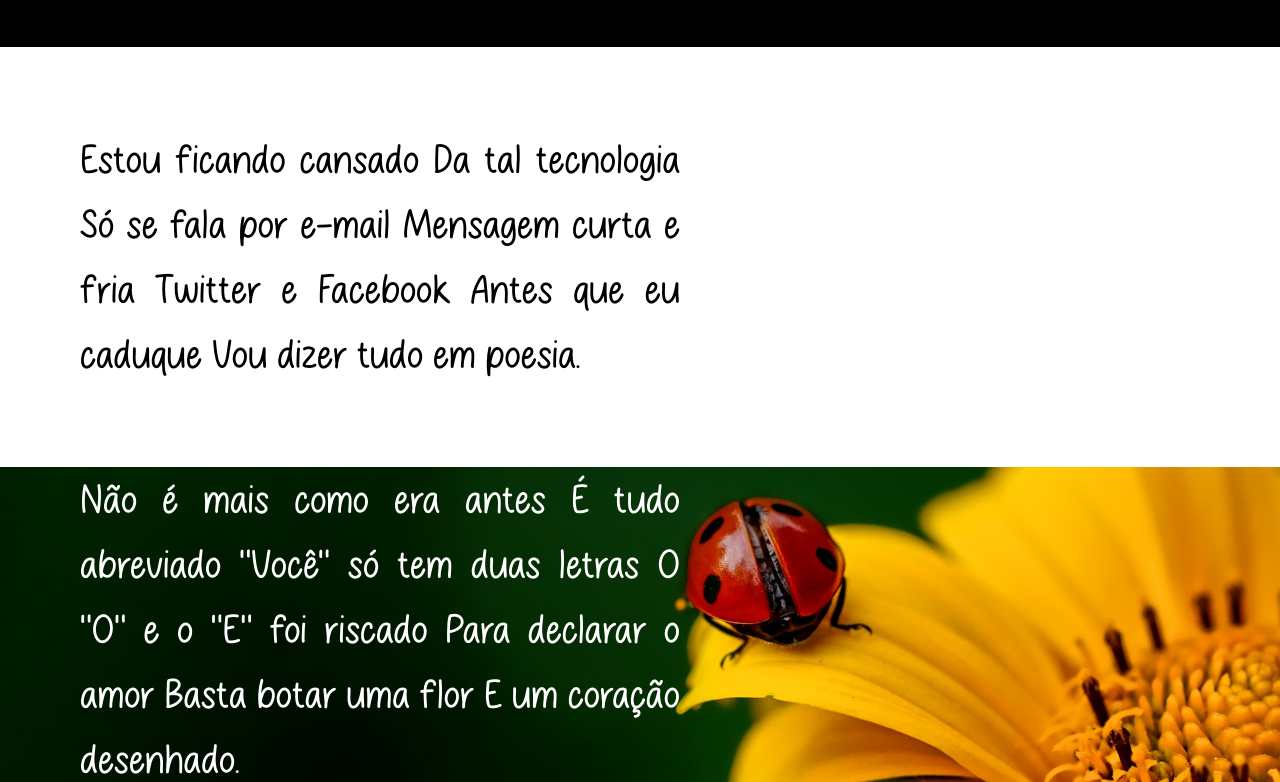
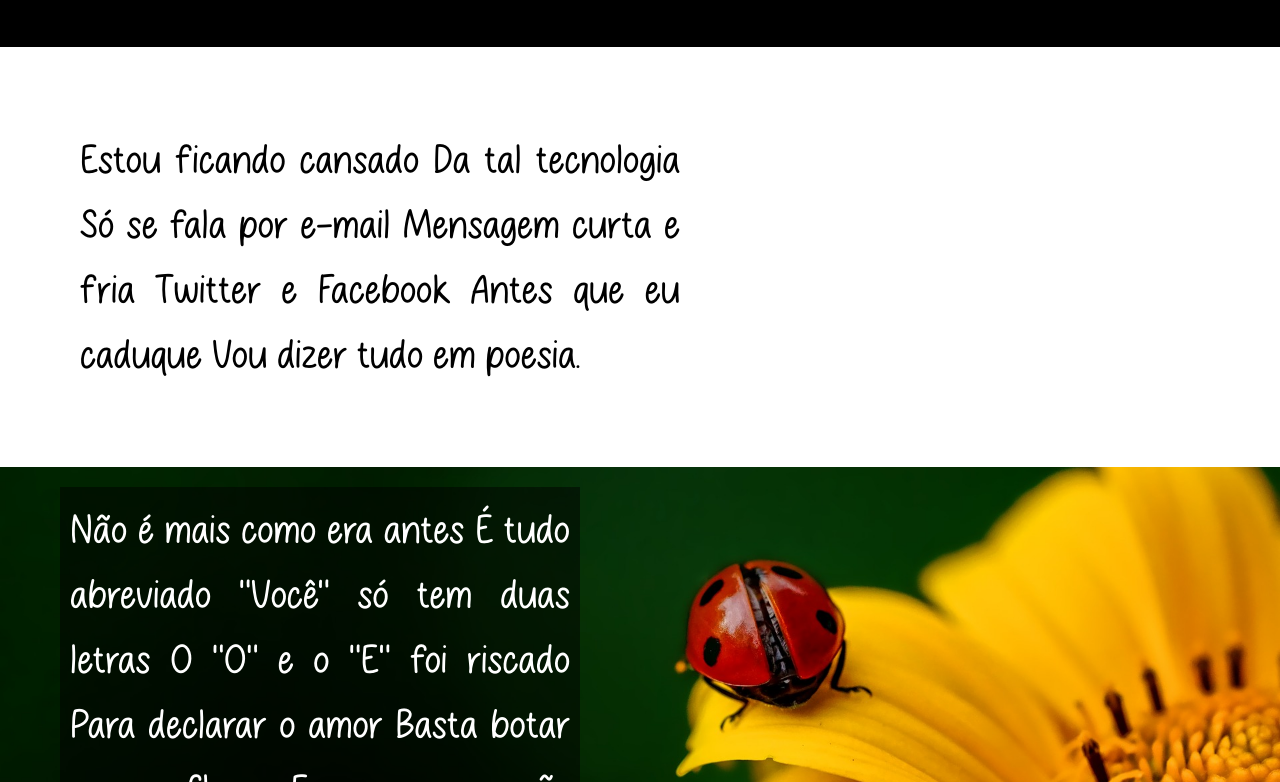
Before and after one commit to RamonLopes86/html-css, a plain HTML site: page ex022_desafio012/projeto-cordel.html in a window 1280 px wide. Shown: the part 170-952 px from the top of the page. Drawn offline with Linux system fonts and the light colour scheme.

Commit message:
atualizei desafio012

```diff
--- a/ex022_desafio012/css/style.css
+++ b/ex022_desafio012/css/style.css
@@ -42,6 +42,7 @@ article{
     max-width: 600px;
 
 
+
 }
 
 article  p{
@@ -65,7 +66,27 @@ article  p{
     background-size:cover;
     background-attachment:fixed;
     color: white;
-    width: 100%;
+
 
 
 }
+
+
+#article-ft{
+
+padding: 20px;
+margin: 0px;
+
+
+}
+
+#p-dentro{
+    background-color: rgba(0, 0, 0, 0.493);
+    padding:10px;
+    margin-left: 60px;
+    margin-top: 10px;
+    max-width: 500px;
+    text-align: justify;
+    margin: auto;
+
+}
--- a/ex022_desafio012/projeto-cordel.html
+++ b/ex022_desafio012/projeto-cordel.html
@@ -27,9 +27,9 @@
         <section class="imagem" id="flor">
 
 
-            <article>
+            <article id="article-ft">
 
-                 <p>Não é mais como era antes É tudo abreviado "Você" só tem duas letras O "O" e o "E" foi riscado Para declarar o amor Basta botar uma flor E um coração desenhado.</p>
+                 <p id="p-dentro">Não é mais como era antes É tudo abreviado "Você" só tem duas letras O "O" e o "E" foi riscado Para declarar o amor Basta botar uma flor E um coração desenhado.</p>
 
             </article>
 
```
